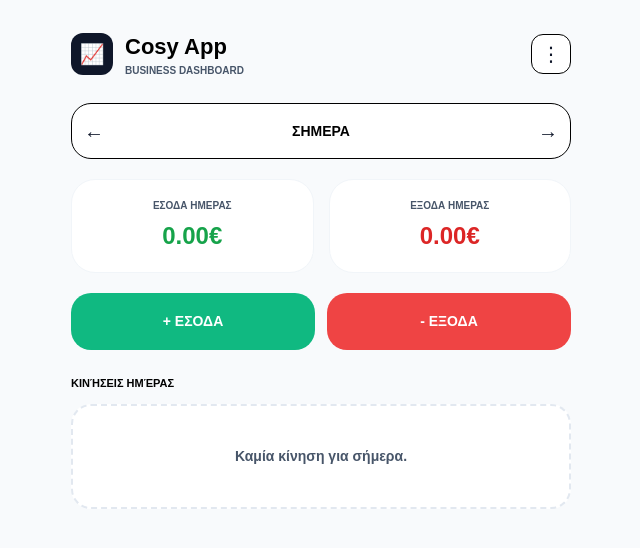
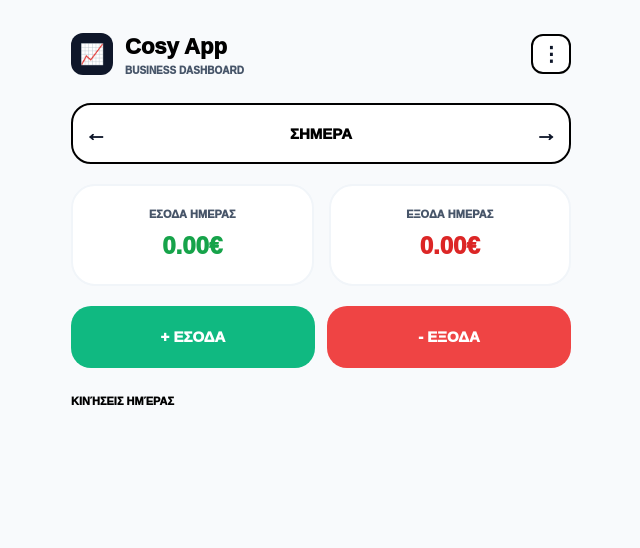
Before and after one commit to tsigris/cosy-management, a Next.js app: page / in a window 1280 px wide. Shown: the top 548 px of the page, without its empty margins (319-959 px from the left). Built offline with nearby package versions, Linux system fonts and the light colour scheme.

Commit message:
Update page.tsx

```diff
--- a/src/app/page.tsx
+++ b/src/app/page.tsx
@@ -61,6 +61,7 @@ function DashboardContent() {
 
   const handleDateChange = (newDate: string) => {
     router.push(`/?date=${newDate}`)
+    setIsMenuOpen(false)
   }
 
   const shiftDate = (days: number) => {
@@ -69,7 +70,6 @@ function DashboardContent() {
     handleDateChange(d.toISOString().split('T')[0])
   }
 
-  // --- ΛΟΓΙΚΗ ΟΜΑΔΟΠΟΙΗΣΗΣ ---
   const zEntries = transactions.filter(t => t.category === 'Εσοδα Ζ')
   const zTotal = zEntries.reduce((acc, t) => acc + Number(t.amount), 0)
   const regularEntries = transactions.filter(t => t.category !== 'Εσοδα Ζ' && t.category !== 'pocket')
@@ -78,23 +78,16 @@ function DashboardContent() {
   const totalExp = transactions.filter(t => t.type === 'expense' && !t.is_credit && t.category !== 'pocket').reduce((acc, t) => acc + Number(t.amount), 0)
   const isAdmin = permissions.role === 'admin'
 
-  const handleDelete = async (id: string) => {
-    if (confirm('Διαγραφή κίνησης;')) {
-      const { error } = await supabase.from('transactions').delete().eq('id', id)
-      if (!error) setTransactions(prev => prev.filter(t => t.id !== id))
-    }
-  }
-
   return (
-    <div style={{ maxWidth: '500px', margin: '0 auto', fontFamily: 'sans-serif' }}>
+    <div style={{ maxWidth: '500px', margin: '0 auto', fontFamily: 'sans-serif', position: 'relative' }}>
 
       {/* HEADER */}
       <div style={{ display: 'flex', justifyContent: 'space-between', alignItems: 'center', marginBottom: '25px', paddingTop: '15px' }}>
         <div style={{ display: 'flex', alignItems: 'center', gap: '12px' }}>
           <div style={logoBoxStyle}><span style={{ fontSize: '20px' }}>📈</span></div>
           <div>
-            <h1 style={{ fontWeight: '900', fontSize: '22px', margin: 0, color: '#000000' }}>{storeName}</h1>
-            <p style={{ margin: 0, fontSize: '10px', color: '#475569', fontWeight: '900', textTransform: 'uppercase' }}>Business Dashboard</p>
+            <h1 style={{ fontWeight: '950', fontSize: '22px', margin: 0, color: '#000000' }}>{storeName}</h1>
+            <p style={{ margin: 0, fontSize: '10px', color: '#475569', fontWeight: '950', textTransform: 'uppercase' }}>Business Dashboard</p>
           </div>
         </div>
 
@@ -102,11 +95,23 @@ function DashboardContent() {
           <button onClick={() => setIsMenuOpen(!isMenuOpen)} style={menuBtnStyle}>⋮</button>
           {isMenuOpen && (
             <div style={dropdownStyle}>
+              <p style={menuSectionLabel}>ΔΙΑΧΕΙΡΙΣΗ</p>
               <Link href="/suppliers" style={menuItem} onClick={() => setIsMenuOpen(false)}>🛒 Προμηθευτές</Link>
               <Link href="/fixed-assets" style={menuItem} onClick={() => setIsMenuOpen(false)}>🔌 Πάγια</Link>
               {isAdmin && <Link href="/employees" style={menuItem} onClick={() => setIsMenuOpen(false)}>👥 Υπάλληλοι</Link>}
-              {(isAdmin || permissions.can_view_analysis) && <Link href="/analysis" style={menuItem} onClick={() => setIsMenuOpen(false)}>📊 Ανάλυση</Link>}
+              {isAdmin && <Link href="/suppliers-balance" style={menuItem} onClick={() => setIsMenuOpen(false)}>🚩 Καρτέλες (Χρέη)</Link>}
+
+              {(isAdmin || permissions.can_view_analysis) && (
+                <Link href="/analysis" style={menuItem} onClick={() => setIsMenuOpen(false)}>📊 Ανάλυση</Link>
+              )}
+
+              <div style={divider} />
+              <p style={menuSectionLabel}>ΕΦΑΡΜΟΓΗ</p>
               {isAdmin && <Link href="/admin/permissions" style={menuItem} onClick={() => setIsMenuOpen(false)}>🔐 Δικαιώματα</Link>}
+              <Link href="/subscription" style={menuItem} onClick={() => setIsMenuOpen(false)}>💳 Συνδρομή</Link>
+              <Link href="/settings" style={menuItem} onClick={() => setIsMenuOpen(false)}>⚙️ Ρυθμίσεις</Link>
+
+              <div style={divider} />
               <button onClick={() => supabase.auth.signOut().then(() => window.location.href='/login')} style={logoutBtnStyle}>ΑΠΟΣΥΝΔΕΣΗ 🚪</button>
             </div>
           )}
@@ -125,53 +130,44 @@ function DashboardContent() {
         <button onClick={() => shiftDate(1)} style={dateArrowStyle}>→</button>
       </div>
 
-      {/* STATS CARDS */}
       <div style={{ display: 'flex', gap: '15px', marginBottom: '20px' }}>
-        <div style={cardStyle}><p style={labelStyle}>ΕΣΟΔΑ ΗΜΕΡΑΣ</p><p style={{ color: '#16a34a', fontSize: '24px', fontWeight: '900', margin: 0 }}>{totalInc.toFixed(2)}€</p></div>
-        <div style={cardStyle}><p style={labelStyle}>ΕΞΟΔΑ ΗΜΕΡΑΣ</p><p style={{ color: '#dc2626', fontSize: '24px', fontWeight: '900', margin: 0 }}>{totalExp.toFixed(2)}€</p></div>
+        <div style={cardStyle}><p style={labelStyle}>ΕΣΟΔΑ ΗΜΕΡΑΣ</p><p style={{ color: '#16a34a', fontSize: '24px', fontWeight: '950', margin: 0 }}>{totalInc.toFixed(2)}€</p></div>
+        <div style={cardStyle}><p style={labelStyle}>ΕΞΟΔΑ ΗΜΕΡΑΣ</p><p style={{ color: '#dc2626', fontSize: '24px', fontWeight: '950', margin: 0 }}>{totalExp.toFixed(2)}€</p></div>
       </div>
 
-      {/* ACTIONS */}
       <div style={{ display: 'flex', gap: '12px', marginBottom: '12px' }}>
         <Link href={`/add-income?date=${selectedDate}`} style={{ ...btnStyle, backgroundColor: '#10b981' }}>+ ΕΣΟΔΑ</Link>
         <Link href={`/add-expense?date=${selectedDate}`} style={{ ...btnStyle, backgroundColor: '#ef4444' }}>- ΕΞΟΔΑ</Link>
       </div>
       {isAdmin && <Link href="/daily-z" style={zBtnStyle}>📟 ΚΛΕΙΣΙΜΟ ΤΑΜΕΙΟΥ (Ζ)</Link>}
 
-      {/* LIST OF MOVEMENTS */}
+      {/* LIST SECTION */}
       <div style={{ marginTop: '25px' }}>
-        <p style={{ fontSize: '11px', fontWeight: '900', color: '#000', marginBottom: '12px', textTransform: 'uppercase' }}>Κινήσεις Ημέρας</p>
-
-        {loading ? <div style={{ textAlign: 'center', padding: '20px', fontWeight: '800' }}>ΦΟΡΤΩΣΗ...</div> : (
+        <p style={{ fontSize: '11px', fontWeight: '950', color: '#000', marginBottom: '15px', textTransform: 'uppercase' }}>Κινήσεις Ημέρας</p>
+        {loading ? <div style={{ textAlign: 'center', padding: '20px', fontWeight: '950' }}>ΦΟΡΤΩΣΗ...</div> : (
           <>
-            {/* 1. Ζ SECTION */}
             {zTotal > 0 && (
               <div style={{ marginBottom: '10px' }}>
                 <div onClick={() => isAdmin && setIsZExpanded(!isZExpanded)} style={zItemHeader}>
-                  <div style={{ flex: 1 }}><p style={{ fontWeight: '900', margin: 0, fontSize: '15px' }}>📟 ΣΥΝΟΛΟ Ζ</p><span style={{ fontSize: '10px', opacity: 0.8 }}>{zEntries.length} Εγγραφές</span></div>
-                  <p style={{ fontWeight: '900', fontSize: '18px', margin: 0 }}>+{zTotal.toFixed(2)}€</p>
+                  <div style={{ flex: 1 }}><p style={{ fontWeight: '950', margin: 0, fontSize: '15px' }}>📟 ΣΥΝΟΛΟ Ζ</p><span style={{ fontSize: '10px', opacity: 0.8 }}>{zEntries.length} Εγγραφές</span></div>
+                  <p style={{ fontWeight: '950', fontSize: '18px', margin: 0 }}>+{zTotal.toFixed(2)}€</p>
                 </div>
                 {isZExpanded && (
                   <div style={zBreakdownPanel}>
                     {zEntries.map(z => (
                       <div key={z.id} style={zSubItem}>
-                        <div style={{ flex: 1 }}><p style={{ fontWeight: '800', margin: 0, fontSize: '13px' }}>{z.method}</p></div>
-                        <div style={{ display: 'flex', alignItems: 'center', gap: '10px' }}>
-                          <p style={{ fontWeight: '900', fontSize: '14px', margin: 0 }}>{Number(z.amount).toFixed(2)}€</p>
-                          <button onClick={() => handleDelete(z.id)} style={{ background: 'none', border: 'none' }}>🗑️</button>
-                        </div>
+                        <div style={{ flex: 1 }}><p style={{ fontWeight: '950', margin: 0, fontSize: '13px' }}>{z.method}</p></div>
+                        <p style={{ fontWeight: '950', fontSize: '14px', margin: 0 }}>{Number(z.amount).toFixed(2)}€</p>
                       </div>
                     ))}
                   </div>
                 )}
               </div>
             )}
-
-            {/* 2. REGULAR TRANSACTIONS */}
             {regularEntries.map(t => (
               <div key={t.id} style={itemStyle}>
                 <div style={{ flex: 1 }}>
-                  <p style={{ fontWeight: '900', margin: 0, fontSize: '15px', color: '#000000' }}>
+                  <p style={{ fontWeight: '950', margin: 0, fontSize: '16px', color: '#000000' }}>
                     {t.type === 'income' ? '💰 ' + (t.notes || 'ΕΣΟΔΟ') : (t.suppliers?.name || t.category.toUpperCase())}
                   </p>
                   <div style={{ display: 'flex', gap: '8px', marginTop: '4px' }}>
@@ -179,54 +175,49 @@ function DashboardContent() {
                     <span style={userBadge}>👤 {t.created_by_name?.toUpperCase()}</span>
                   </div>
                 </div>
-                <div style={{ textAlign: 'right' }}>
-                  <p style={{ fontWeight: '900', fontSize: '17px', color: t.type === 'income' ? '#16a34a' : '#dc2626', margin: 0 }}>
-                    {t.type === 'income' ? '+' : '-'}{Math.abs(Number(t.amount)).toFixed(2)}€
-                  </p>
-                  {isAdmin && (
-                    <button onClick={() => handleDelete(t.id)} style={{ background: 'none', border: 'none', marginTop: '5px', fontSize: '14px' }}>🗑️</button>
-                  )}
-                </div>
+                <p style={{ fontWeight: '950', fontSize: '17px', color: t.type === 'income' ? '#16a34a' : '#dc2626', margin: 0 }}>
+                  {t.type === 'income' ? '+' : '-'}{Math.abs(Number(t.amount)).toFixed(2)}€
+                </p>
               </div>
             ))}
-
-            {transactions.length === 0 && (
-              <div style={{ textAlign: 'center', padding: '40px', backgroundColor: 'white', borderRadius: '20px', border: '2px dashed #e2e8f0' }}>
-                <p style={{ fontSize: '14px', color: '#475569', fontWeight: '800', margin: 0 }}>Καμία κίνηση για σήμερα.</p>
-              </div>
-            )}
           </>
         )}
       </div>
-      <div style={{ height: '80px' }} />
+      <div style={{ height: '100px' }} />
     </div>
   )
 }
 
 // STYLES
 const logoBoxStyle: any = { width: '42px', height: '42px', backgroundColor: '#0f172a', borderRadius: '12px', display: 'flex', alignItems: 'center', justifyContent: 'center' };
-const menuBtnStyle: any = { backgroundColor: 'white', border: '1.5px solid #000', width: '40px', height: '40px', borderRadius: '12px', fontSize: '20px', cursor: 'pointer' };
-const dropdownStyle: any = { position: 'absolute', top: '50px', right: '0', backgroundColor: 'white', minWidth: '200px', borderRadius: '20px', boxShadow: '0 10px 25px rgba(0,0,0,0.1)', padding: '10px', zIndex: 1100, border: '1px solid #e2e8f0' };
-const menuItem: any = { display: 'block', padding: '12px', textDecoration: 'none', color: '#000', fontWeight: '900', fontSize: '14px' };
-const logoutBtnStyle: any = { ...menuItem, color: '#ef4444', border: 'none', background: '#fee2e2', width: '100%', cursor: 'pointer', textAlign: 'left', marginTop: '5px', borderRadius: '10px' };
-const dateBarStyle: any = { display: 'flex', alignItems: 'center', backgroundColor: 'white', padding: '12px', borderRadius: '20px', marginBottom: '20px', border: '1.5px solid #000' };
-const dateArrowStyle: any = { background: 'none', border: 'none', fontSize: '20px', fontWeight: '900', cursor: 'pointer' };
+const menuBtnStyle: any = { backgroundColor: 'white', border: '2px solid #000', width: '40px', height: '40px', borderRadius: '12px', fontSize: '20px', cursor: 'pointer', fontWeight: '950' };
+const dropdownStyle: any = {
+  position: 'absolute' as any, top: '55px', right: '0', backgroundColor: 'white', minWidth: '240px',
+  borderRadius: '24px', boxShadow: '0 20px 40px rgba(0,0,0,0.2)', padding: '12px', zIndex: 1100,
+  border: '2px solid #000', maxHeight: '75dvh', overflowY: 'auto'
+};
+const menuItem: any = { display: 'block', padding: '15px', textDecoration: 'none', color: '#000', fontWeight: '950', fontSize: '15px', borderBottom: '1px solid #f1f5f9' };
+const logoutBtnStyle: any = { ...menuItem, color: '#ef4444', border: 'none', background: '#fee2e2', width: '100%', cursor: 'pointer', textAlign: 'left', marginTop: '10px', borderRadius: '14px' };
+const menuSectionLabel: any = { fontSize: '10px', fontWeight: '950', color: '#475569', marginBottom: '8px', paddingLeft: '12px', marginTop: '12px' };
+const divider: any = { height: '1.5px', backgroundColor: '#000', margin: '10px 0', opacity: 0.1 };
+const dateBarStyle: any = { display: 'flex', alignItems: 'center', backgroundColor: 'white', padding: '12px', borderRadius: '20px', marginBottom: '20px', border: '2px solid #000' };
+const dateArrowStyle: any = { background: 'none', border: 'none', fontSize: '22px', fontWeight: '950', cursor: 'pointer' };
 const dateInputStyle: any = { position: 'absolute', top: 0, left: 0, width: '100%', height: '100%', opacity: 0, cursor: 'pointer' };
-const dateDisplayStyle: any = { fontSize: '14px', fontWeight: '900', color: '#000' };
-const cardStyle: any = { flex: 1, backgroundColor: 'white', padding: '18px', borderRadius: '24px', textAlign: 'center', border: '1px solid #f1f5f9' };
-const labelStyle: any = { fontSize: '10px', fontWeight: '900', color: '#475569', marginBottom: '5px' };
-const btnStyle: any = { flex: 1, padding: '18px', borderRadius: '20px', color: 'white', textDecoration: 'none', textAlign: 'center', fontWeight: '900', fontSize: '14px' };
-const zBtnStyle: any = { display: 'block', padding: '18px', borderRadius: '20px', backgroundColor: '#0f172a', color: 'white', textDecoration: 'none', textAlign: 'center', fontWeight: '900', fontSize: '14px', marginTop: '10px' };
-const itemStyle: any = { backgroundColor: 'white', padding: '18px', borderRadius: '22px', border: '1px solid #f1f5f9', display: 'flex', justifyContent: 'space-between', alignItems: 'center', marginBottom: '10px' };
+const dateDisplayStyle: any = { fontSize: '15px', fontWeight: '950', color: '#000' };
+const cardStyle: any = { flex: 1, backgroundColor: 'white', padding: '20px', borderRadius: '24px', textAlign: 'center', border: '2px solid #f1f5f9' };
+const labelStyle: any = { fontSize: '11px', fontWeight: '950', color: '#475569', marginBottom: '5px' };
+const btnStyle: any = { flex: 1, padding: '20px', borderRadius: '20px', color: 'white', textDecoration: 'none', textAlign: 'center', fontWeight: '950', fontSize: '15px' };
+const zBtnStyle: any = { display: 'block', padding: '18px', borderRadius: '20px', backgroundColor: '#0f172a', color: 'white', textDecoration: 'none', textAlign: 'center', fontWeight: '950', fontSize: '15px', marginTop: '10px' };
+const itemStyle: any = { backgroundColor: 'white', padding: '20px', borderRadius: '24px', border: '2px solid #f1f5f9', display: 'flex', justifyContent: 'space-between', alignItems: 'center', marginBottom: '12px' };
 const zItemHeader: any = { ...itemStyle, backgroundColor: '#0f172a', color: 'white' };
-const subLabelStyle: any = { fontSize: '11px', color: '#1e293b', textTransform: 'uppercase', fontWeight: '900' };
-const userBadge: any = { fontSize: '10px', backgroundColor: '#e2e8f0', color: '#000', padding: '3px 8px', borderRadius: '8px', fontWeight: '900' };
-const zBreakdownPanel: any = { backgroundColor: 'white', padding: '10px 18px', borderRadius: '0 0 22px 22px', border: '2px solid #0f172a', borderTop: 'none', marginTop: '-15px', marginBottom: '15px' };
+const subLabelStyle: any = { fontSize: '12px', color: '#1e293b', textTransform: 'uppercase', fontWeight: '950' };
+const userBadge: any = { fontSize: '11px', backgroundColor: '#e2e8f0', color: '#000', padding: '4px 10px', borderRadius: '10px', fontWeight: '950' };
+const zBreakdownPanel: any = { backgroundColor: 'white', padding: '15px 20px', borderRadius: '0 0 24px 24px', border: '2.5px solid #0f172a', borderTop: 'none', marginTop: '-15px', marginBottom: '15px' };
 const zSubItem: any = { display: 'flex', justifyContent: 'space-between', padding: '12px 0', borderBottom: '1px solid #f1f5f9' };
 
 export default function HomePage() {
   return (
-    <main style={{ backgroundColor: '#f8fafc', minHeight: '100vh', padding: '15px' }}>
+    <main style={{ backgroundColor: '#f8fafc', minHeight: '100dvh', padding: '15px' }}>
       <Suspense fallback={<div>Φόρτωση...</div>}><DashboardContent /></Suspense>
     </main>
   )
```
